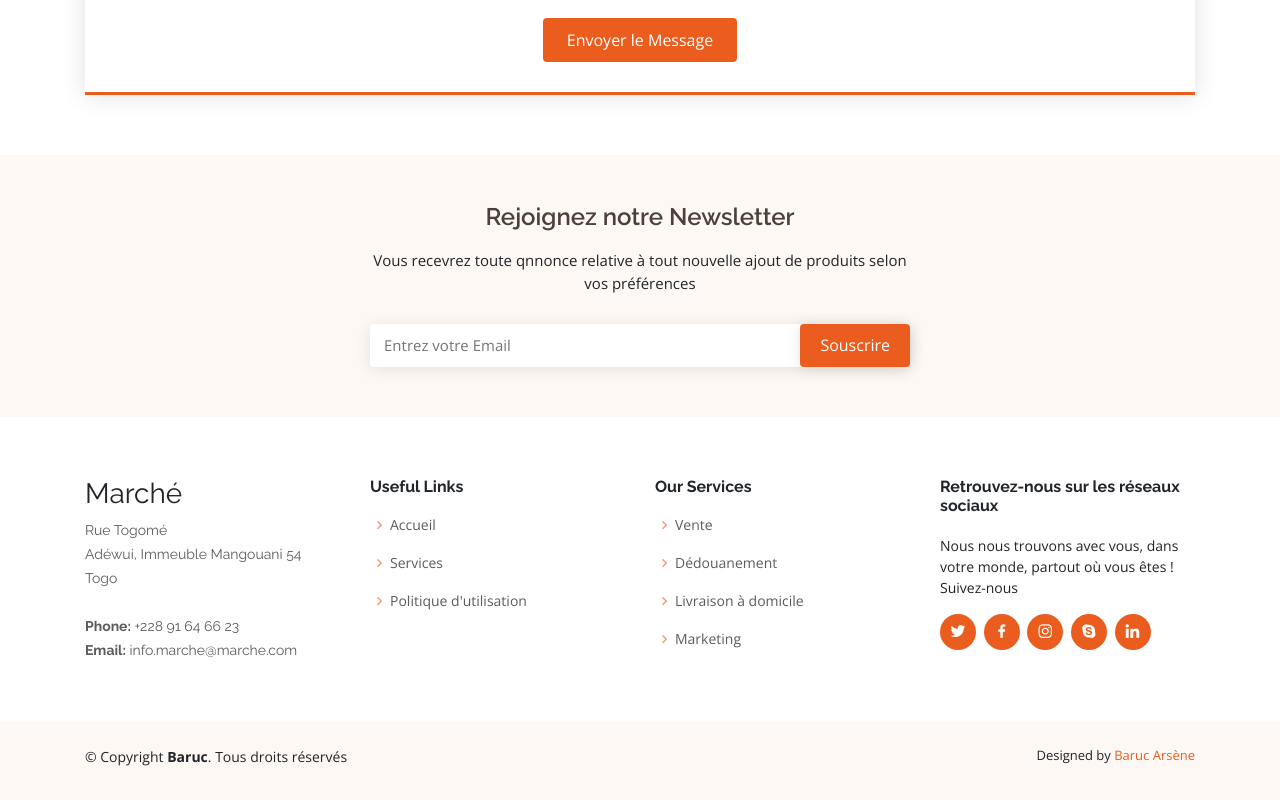
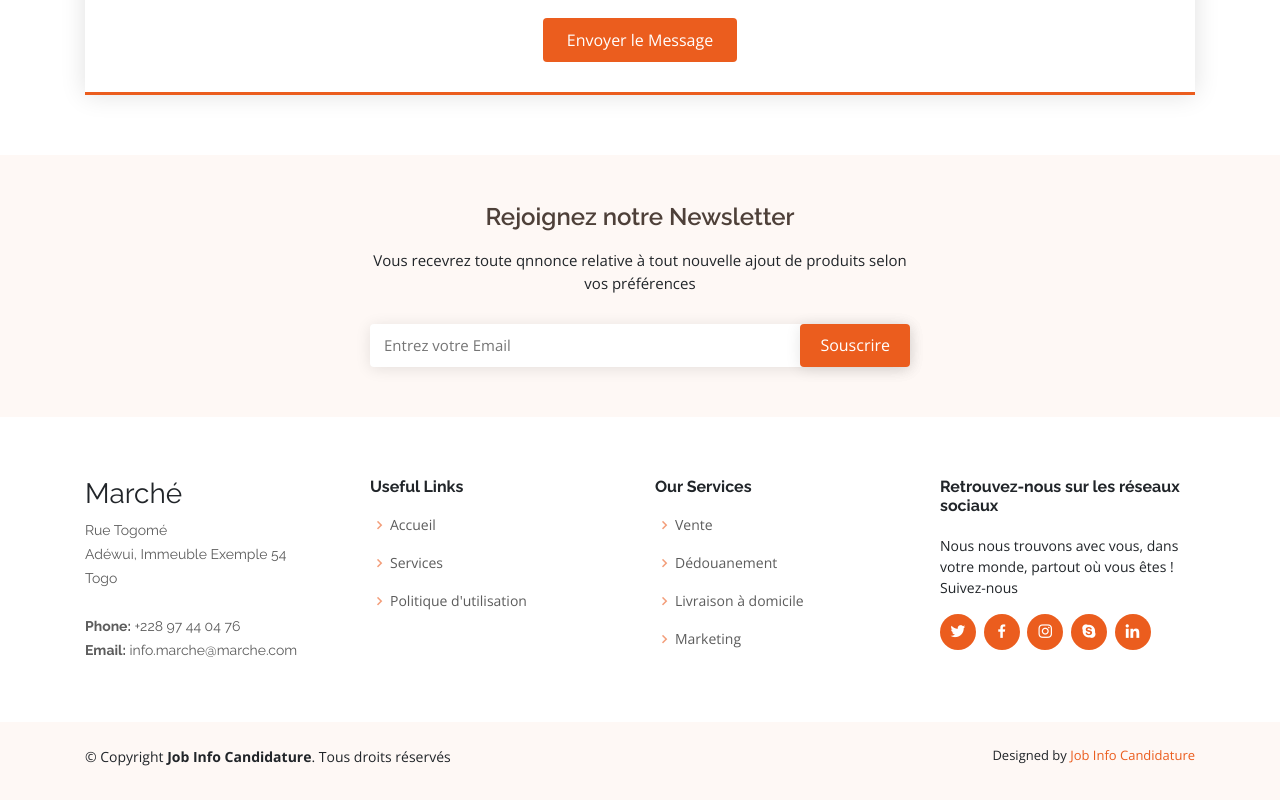
Before and after one commit to 7kit/7kit.github.io, a plain HTML site: page index.html in a window 1280 px wide. Shown: the part 3699-4499 px from the top of the page. Drawn offline with nearby package versions, Linux system fonts and the light colour scheme.

Commit message:
Update of Page Information

```diff
--- a/index.html
+++ b/index.html
@@ -78,7 +78,7 @@
         <div class="col-lg-6 pt-5 pt-lg-0 order-2 order-lg-1">
           <h1>Acheter aisément les produits que vous voulez</h1>
           <h2>Et Oui, car nous prenons en compte tout le reste jusqu'à la livraison</h2>
-          <a href="#about" class="btn-get-started scrollto">Lancez-vous</a>
+          <a href="#portfolio" class="btn-get-started scrollto">Lancez-vous</a>
         </div>
         <div class="col-lg-6 order-1 order-lg-2 hero-img">
           <img src="assets/img/hero-img0.svg" class="img-fluid animated" alt="">
@@ -419,9 +419,9 @@
             <h3>Marché</h3>
             <p>
               Rue Togomé <br>
-              Adéwui, Immeuble Mangouani 54<br>
+              Adéwui, Immeuble Exemple 54<br>
               Togo <br><br>
-              <strong>Phone:</strong> +228 91 64 66 23<br>
+              <strong>Phone:</strong> +228 97 44 04 76<br>
               <strong>Email:</strong> info.marche@marche.com<br>
             </p>
           </div>
@@ -463,11 +463,11 @@
 
     <div class="container py-4">
       <div class="copyright">
-        &copy; Copyright <strong><span>Baruc</span></strong>. Tous droits réservés
+        &copy; Copyright <strong><span>Job Info Candidature</span></strong>. Tous droits réservés
       </div>
       <div class="credits">
 
-        Designed by <a href="">Baruc Arsène</a>
+        Designed by <a href="">Job Info Candidature</a>
       </div>
     </div>
   </footer><!-- Fin Footer -->
```
Also changed, not shown: 1 other file.
